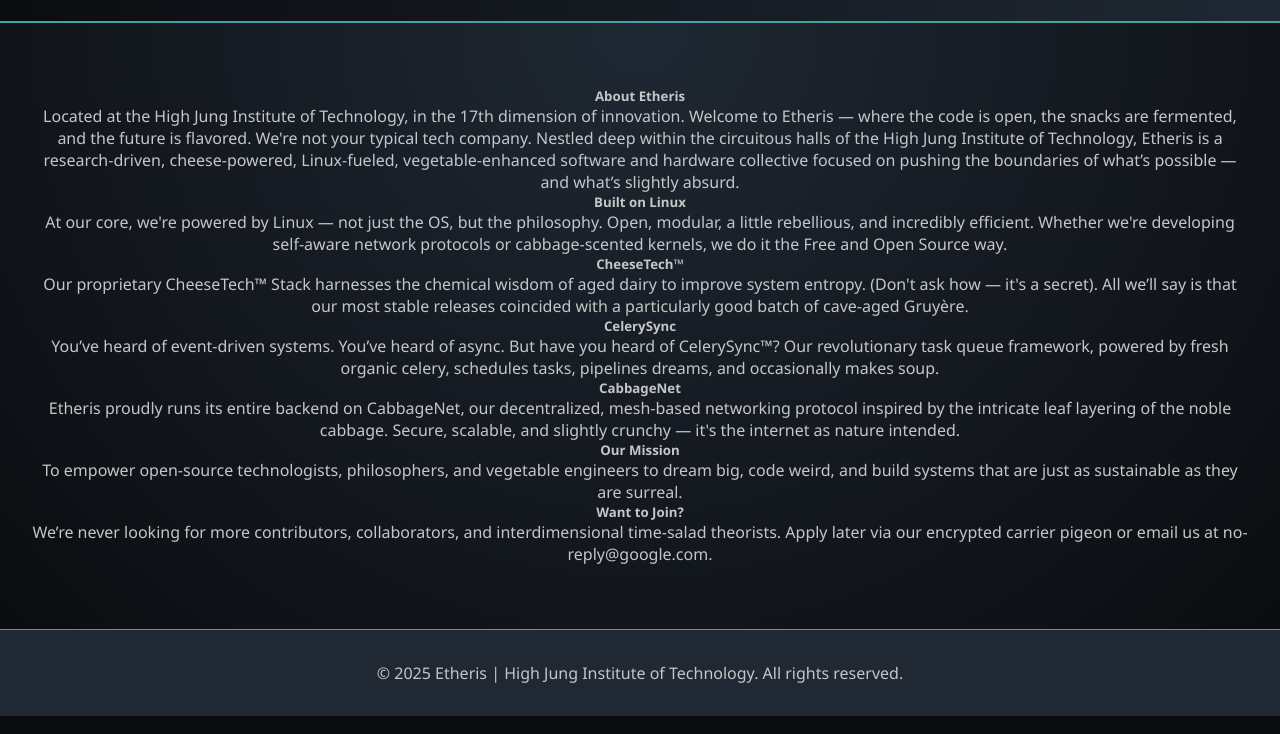
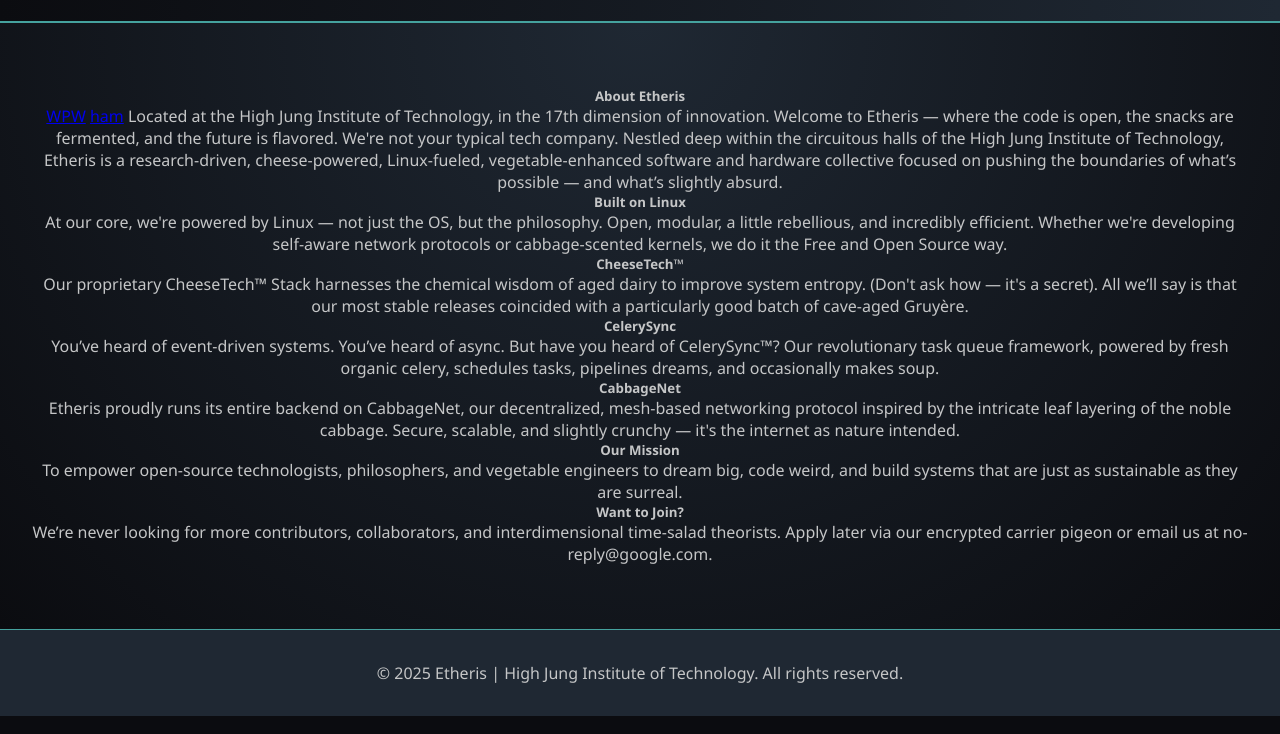
Before and after one commit to etheris-1051/etheris-1051.github.io, a plain HTML site: page index.html in a window 1280 px wide. Shown: the part 66-800 px from the top of the page. Drawn offline with Linux system fonts and the light colour scheme.

Commit message:
Update index.html

```diff
--- a/index.html
+++ b/index.html
@@ -93,6 +93,8 @@
   <section class="hero">
     <p>
 </p><h5> About Etheris</h5>
+    <a href="Wide Putin Walking.mp4">WPW</a>
+    <a href="hamood.mp4">ham</a>
 Located at the High Jung Institute of Technology, in the 17th dimension of innovation.
 
 Welcome to Etheris — where the code is open, the snacks are fermented, and the future is flavored.
```
